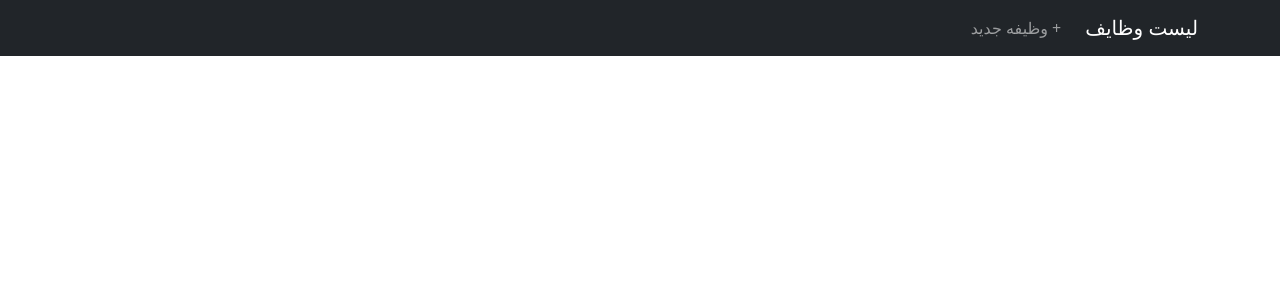
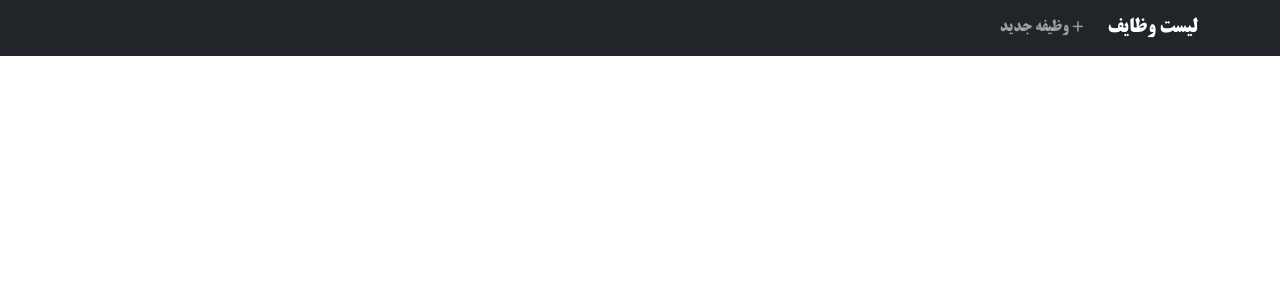
Before and after one commit to Behnaz81/TODOList, a Django app: page /index/ in a window 1280 px wide. Shown: the top 300 px of the page. Run offline with Django 5.2, Linux system fonts and the light colour scheme.

Commit message:
applying fonts to header

```diff
--- a/templates/base.html
+++ b/templates/base.html
@@ -1,3 +1,4 @@
+{% load static %}
 <!doctype html>
 <html lang="ar" dir="rtl">
 <head>
@@ -7,12 +8,15 @@
 
     <!-- Bootstrap CSS -->
     <link rel="stylesheet" href="https://cdn.jsdelivr.net/npm/bootstrap@5.3.3/dist/css/bootstrap.rtl.min.css" integrity="sha384-dpuaG1suU0eT09tx5plTaGMLBsfDLzUCCUXOY2j/LSvXYuG6Bqs43ALlhIqAJVRb" crossorigin="anonymous">
-
+    <link rel="stylesheet" href="{% static 'style.css' %}">
     <title>صفحه اصلی</title>
 
 </head>
 <body>
-{% include 'partials/_header.html' %}
+<div class="titr">
+    {% include 'partials/_header.html' %}
+</div>
+
 <script src="https://cdn.jsdelivr.net/npm/bootstrap@5.3.3/dist/js/bootstrap.bundle.min.js" integrity="sha384-YvpcrYf0tY3lHB60NNkmXc5s9fDVZLESaAA55NDzOxhy9GkcIdslK1eN7N6jIeHz" crossorigin="anonymous"></script>
 </body>
 </html>
```
